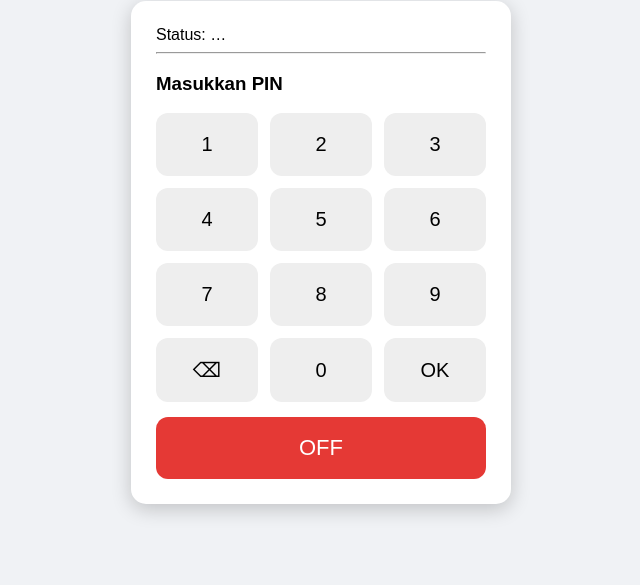
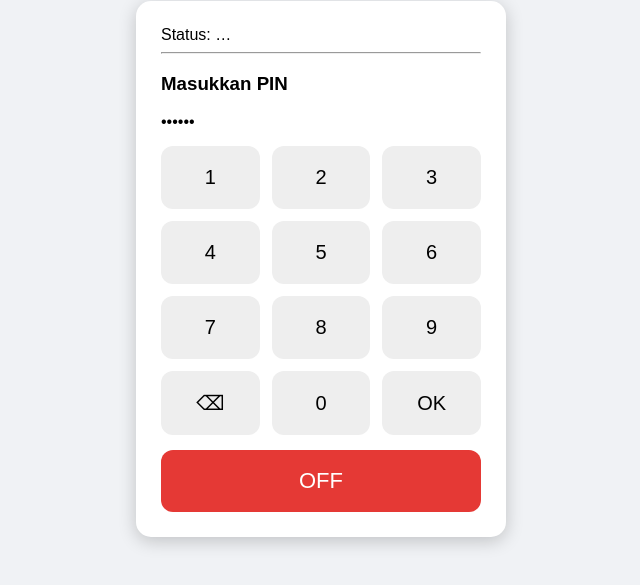
Before and after one commit to maftuch24/sabil, a plain HTML site: page index.html in a window 1280 px wide. Shown: the part 87-672 px from the top of the page, without its empty margins (319-959 px from the left). Drawn offline with Linux system fonts and the light colour scheme; no server answers.

Commit message:
Update index.html

```diff
--- a/index.html
+++ b/index.html
@@ -19,9 +19,9 @@ body {
 .card {
   background: white;
   padding: 25px;
-  width: 330px;
+  width: 320px;
   border-radius: 15px;
-  box-shadow: 0 5px 20px rgba(0,0,0,0.2);
+  box-shadow: 0 4px 18px rgba(0,0,0,0.2);
 }
 .btn {
   width: 100%;
@@ -31,7 +31,7 @@ body {
   border-radius: 12px;
   font-size: 22px;
   cursor: pointer;
-  background: #ddd;
+  background: #ccc;
   transition: 0.2s;
 }
 .btn.on { background: #4caf50; color: white; }
@@ -63,7 +63,7 @@ body {
 
 <div id="pinBox">
   <h3>Masukkan PIN</h3>
-  <div id="pin"></div>
+  <div id="pin">••••••</div>
 
   <div class="numpad">
     <button onclick="addNum(1)">1</button>
```
